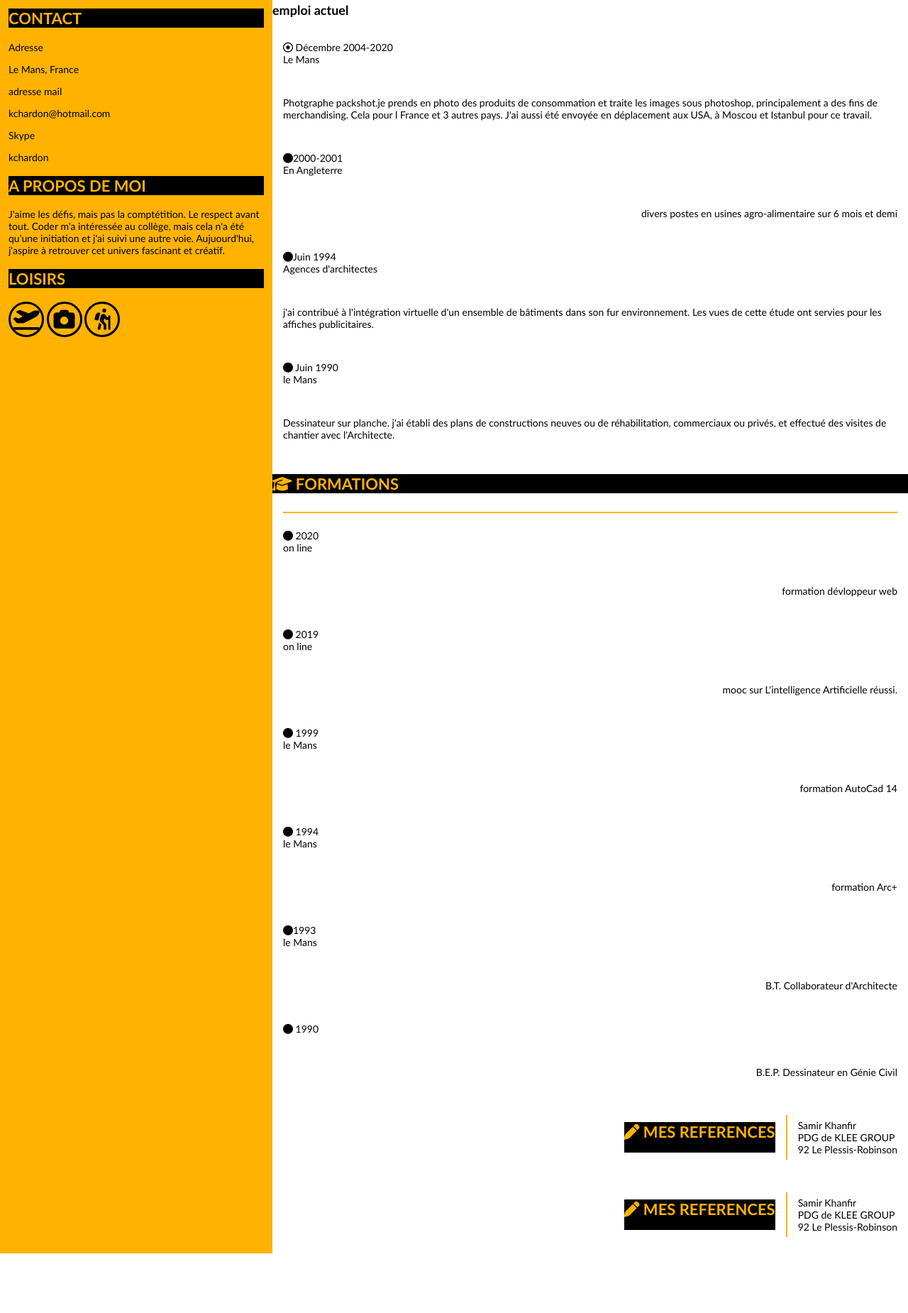
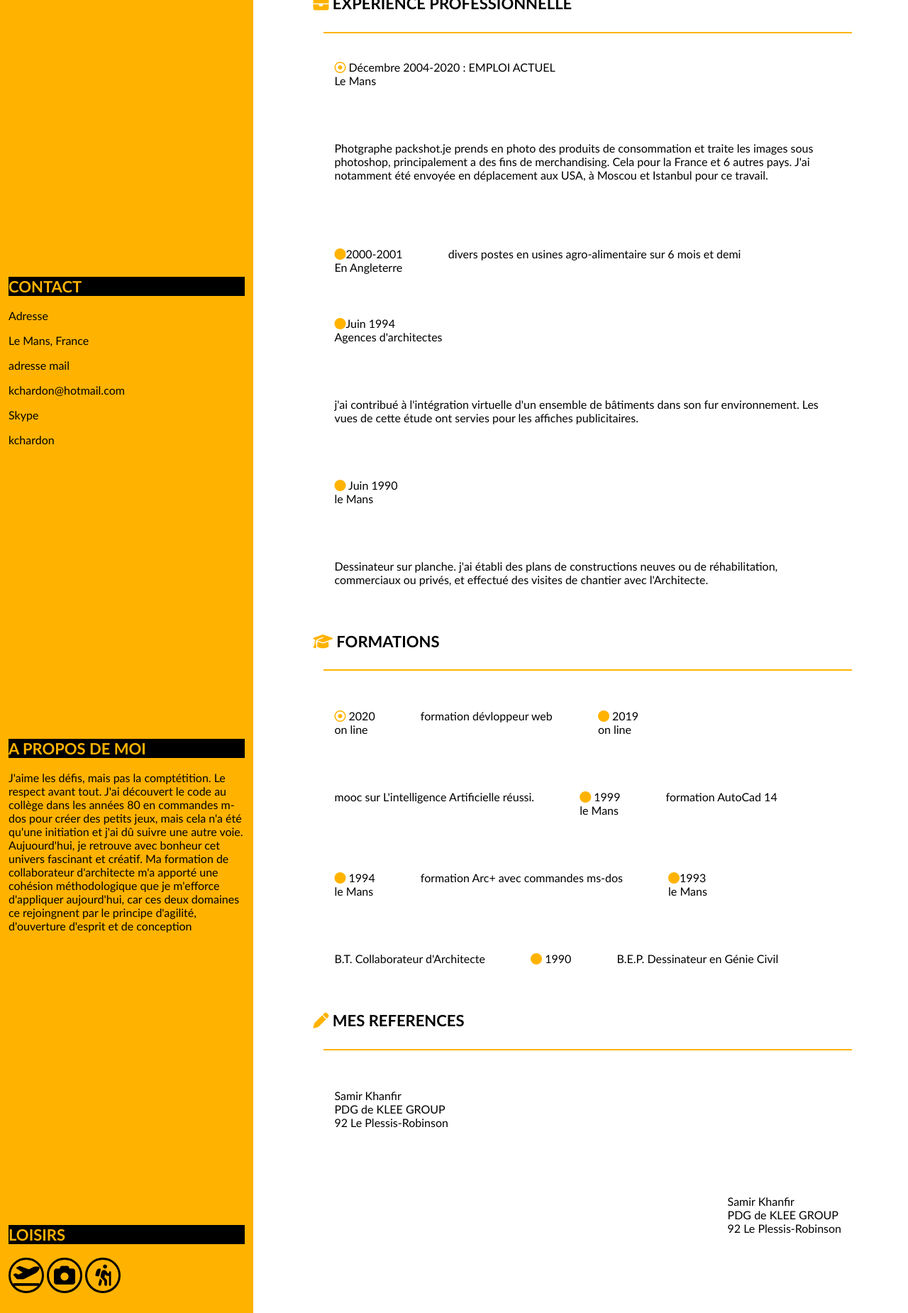
Before and after one commit to Bibinsky/Bibinsky.github.io, a plain HTML site: page CV de Karine Chardon.html in a window 1280 px wide. Shown: the part 234-2084 px from the top of the page at 71% size. Before the commit the page ends 2000 px from the top, so only its background shows below. Drawn offline with Linux system fonts and the light colour scheme.

Commit message:
Add files via upload

```diff
--- a/CV de Karine Chardon.html
+++ b/CV de Karine Chardon.html
@@ -4,6 +4,9 @@
 <head>
     <meta charset="utf-8" />
     <link rel="stylesheet" href="style.css" />
+    <link rel="stylesheet" media="screen and (max-width: 1280px)" href="petite_resolution.css" /> <!-- Pour ceux qui ont une résolution inférieure à 1280px -->
+        <title>Media queries</title>
+    <meta name="viewport" content="width=device-width" />
     <script src="https://kit.fontawesome.com/c0d49f8080.js" crossorigin="anonymous"></script>
     <title>CV Karine Chardon</title>
 </head>
@@ -27,15 +30,15 @@
                 <div>Skype<br />
                     <p> kchardon</p>
 
-                </div>
+                </div></div>
 
                 <div class="element 2">
 
                     <h2> A PROPOS DE MOI</h2>
-                    <p> J'aime les défis, mais pas la comptétition. Le respect avant tout. Coder m'a intéressée au collège, mais cela n'a été qu'une initiation et j'ai suivi une autre voie. Aujuourd'hui, j'aspire à retrouver cet univers fascinant et créatif.</p>
+                    <p> J'aime les défis, mais pas la comptétition. Le respect avant tout. J'ai découvert le code au collège dans les années 80 en commandes m-dos pour créer des petits jeux, mais cela n'a été qu'une initiation et j'ai dû suivre une autre voie. Aujuourd'hui, je retrouve avec bonheur cet univers fascinant et créatif. Ma formation de collaborateur d'architecte m'a apporté une cohésion méthodologique que je m'efforce d'appliquer aujourd'hui, car ces deux domaines ce rejoingnent par le principe d'agilité, d'ouverture d'esprit et de conception</p>
                 </div>
 
-                <div class="element 3">
+                <div class="element e3">
                     <h2>LOISIRS</h2>
                     <p>
                         <i class="fas fa-plane-departure"></i>
@@ -43,21 +46,20 @@
                         <i class="fas fa-hiking"></i>
                     </p>
                 </div>
-    </aside><!-- partie cursus-->
-    </div>
-    <article>
+            </div>
+    </aside>
+    <article><!-- partie cursus-->
 
         <h1><strong> KARINE</strong> CHARDON</h1>
         <p>Développeuse Web</p>
 
         <h2><i class="fas fa-briefcase"></i> EXPERIENCE PROFESSIONNELLE</h2>
         <hr />
-        <h3> emploi actuel</h3>
-
+    <div id="conteneur experience">
     <span class="date">
-        <div> <i class="far fa-dot-circle"></i> Décembre 2004-2020 <br /> Le Mans </div></span>
+        <div> <i class="far fa-dot-circle"></i> Décembre 2004-2020 : EMPLOI ACTUEL <br /> Le Mans </div></span>
         <span class="emploi">
-        <p>Photgraphe packshot.je prends en photo des produits de consommation et traite les images sous photoshop, principalement a des fins de merchandising. Cela pour l France et 3 autres pays. J'ai aussi été envoyée en déplacement aux USA, à Moscou et
+        <p>Photgraphe packshot.je prends en photo des produits de consommation et traite les images sous photoshop, principalement a des fins de merchandising. Cela pour la France et 6 autres pays. J'ai notamment été envoyée en déplacement aux USA, à Moscou et
             Istanbul pour ce travail.</p></span>
     <span class="date">
         <div><i class="fas fa-circle"></i>2000-2001 <br /> En Angleterre</div></span>
@@ -74,12 +76,13 @@
     <span class="date">
         <div><i class="fas fa-circle"></i> Juin 1990 <br/>le Mans</div></span>
     <span class="emploi">
-        <p> Dessinateur sur planche. j'ai établi des plans de constructions neuves ou de réhabilitation, commerciaux ou privés, et effectué des visites de chantier avec l'Architecte.</p></span>
+        <p> Dessinateur sur planche. j'ai établi des plans de constructions neuves ou de réhabilitation, commerciaux ou privés, et effectué des visites de chantier avec l'Architecte.</p></span></div>
 
         <h2><i class="fas fa-graduation-cap"></i> FORMATIONS</h2>
         <hr />
+   <div id="conteneur formation">
         <span class="date">
-        <div><i class="fas fa-circle"></i> 2020<br /> on line</div></span>
+        <div><i class="far fa-dot-circle"></i> 2020<br /> on line</div></span>
      <span class="formation">
         <p> formation dévloppeur web </p></span>
         <span class="date">
@@ -93,7 +96,7 @@
         <span class="date">
         <div><i class="fas fa-circle"></i> 1994 <br /> le Mans</div></span>
           <span class="formation">
-        <p> formation Arc+</p></span>
+        <p> formation Arc+ avec commandes ms-dos</p></span>
     <span class="date">
         <div><i class="fas fa-circle"></i>1993<br /> le Mans</div></span>
         <span class="formation">
@@ -101,18 +104,17 @@
      <span class="date">
         <div><i class="fas fa-circle"></i> 1990 <br /></div></span>
         <span class="formation">
-        <p> B.E.P. Dessinateur en Génie Civil</p></span>
+        <p> B.E.P. Dessinateur en Génie Civil</p></span></div>
 
-    <span class="références">
         <h2><i class="fas fa-pen"></i> MES REFERENCES</h2>
         <hr />
+    <span class="references">
         <p> Samir Khanfir<br /> PDG de KLEE GROUP<br /> 92 Le Plessis-Robinson
         </p></span>
-    <span class="références 2">
-      <h2><i class="fas fa-pen"></i> MES REFERENCES</h2>
-        <hr />
+    <span class="identity">
         <p> Samir Khanfir<br /> PDG de KLEE GROUP<br /> 92 Le Plessis-Robinson
         </p></span>
+
     </article>
 
 </body>
--- a/style.css
+++ b/style.css
@@ -1,89 +1,86 @@
+
+
+
+
 * {
     font-family: calibri;
 }
+
 body {
     display: flex;
     margin: 0px;
 }
-aside /*partie personnelle*/
-{
+
+aside {
     display: flex;
+    justify-content: center;
     width: 30%;
     background-color: #FFB300;
-	color:black;
+    color: black;
 }
 
-img
-{
+img {
     border-radius: 50%;
     align-self: center;
 }
-#conteneur
-{
+
+#conteneur {
     display: flex;
     flex-direction: column;
-	justify-content: space-between space-around;
+    justify-content: space-between;
     padding: 12px;
+}
 
+h1 {
+    color: black;
+    font-size: 32px;
 }
-.element
-{
-	h2
-	{
-		position: centre;
+
+.element h2 {
     background-color: black;
-		color:#FFB300;
-
-	}
-	div
-	{
-		position: left;
-	}
-	p
-	{
-		position: left;
-	}
-}
-.element: nth-childe(2)
-{
+    color: #FFB300;
     flex-grow: 1;
 }
-{
-	h2
-	{
-		position: centre;
-		background-color: black;
-		color:#FFB300;
+
+h2 {
+    font-size: 22px;
 }
-	p
-	{
-		position: center;
-		font-size: 16px
-		flex-grow:1;
 
+h3 {
+    font-size: 16px;
 }
+
+article /* partie personnelle*/{
+    display: flex;
+    flex-direction: column;
+    justify-content: space-around;
+    width: 70%;
+    height: 100%;
+    text-align: left;
+    padding-left: 20px;
 }
-.element: nth-childe(3)
 
-{
-	position: center;
+strong {
+    color: #FFB300;
+    font-weight: bold;
 }
-	h2
-	{
-		position: center;
-		background-color: black;
-		color:#FFB300;
 
+p {
+    font-size: 16px;
 }
-	p
-	{
-		position: center;
+
+div {
+    font-size: 16px;
 }
+
+hr {
+    border-style: solid;
+    border-color: #FFB300;
+    background-color: #FFB300;
+    margin-left: 15px;
+    margin-right: 15px;
 }
-i
-{
-	position: center;
-}
+
 .element i {
     border-style: solid;
     border-radius: 50%;
@@ -94,78 +91,42 @@ i
     width: 50px;
     padding-top: 7px;
 }
+article i
+{
+color:#FFB300;
+}
+
+element .e3{
+	justify-content: center;
+}
+
 article/*partie cursus*/
 {
 	display: flex;
 	flex-direction: column;
 	justify-content: space-around;
-	width: 70%;
-	position: right;
+	width: 65%;
+	margin: 5%;
 	text-align: left;
-}
-
-h1
-{
-
-	color: black;
-	font-size: 32px;
-
-
-}
-
-strong
-{
-	color: #FFB300;
-	font-weight: bold;
-}
-
-	p
-	{
-		font-size: 16px;
-	}
-hr {
-    border-style: solid;
-    border-color: #FFB300;
-    margin-left: 15px;
-    margin-right: 15px;
-}
-h2
-{
-	font-size: 22px;
-	position: left;
-
-
-}
-
-div
-{
-	font-size: 14px;
-	position :left;
-
-
-}
-p
-{
-	font-size: 14px;
-
-	position: wright;
-}
-
-
-h3
-{
-	font-size: 18px;
-
 }
 
 span{
     display: inline-flex;
-    justify-content: space-between;
-    margin: 15px;
+    justify-content: space-evenly;
+    margin: 30px;
+    align-items: center;
 
+}
+#conteneur experience {
+	display: inline-flex;
+
+}
+#conteneur formation {
+	display: inline-flex;
 }
 .date{
     justify-content: flex-start;
+    grid-row-gap:
 }
 .emploi{
     justify-content: flex-end;
@@ -173,9 +134,16 @@ span{
 .formation{
     justify-content: flex-end;
 }
-.références {
+.references{
 	justify-content: flex-start;
 }
-.références {
+.emploi p{
+	flex-wrap: wrap;
+}
+.identity{
 	justify-content: flex-end;
 }
+@media screen and (max-width: 1280px)
+{
+    /* Rédigez vos propriétés CSS ici */
+}
```
Lines whose indentation alone changed are shown as unchanged.
